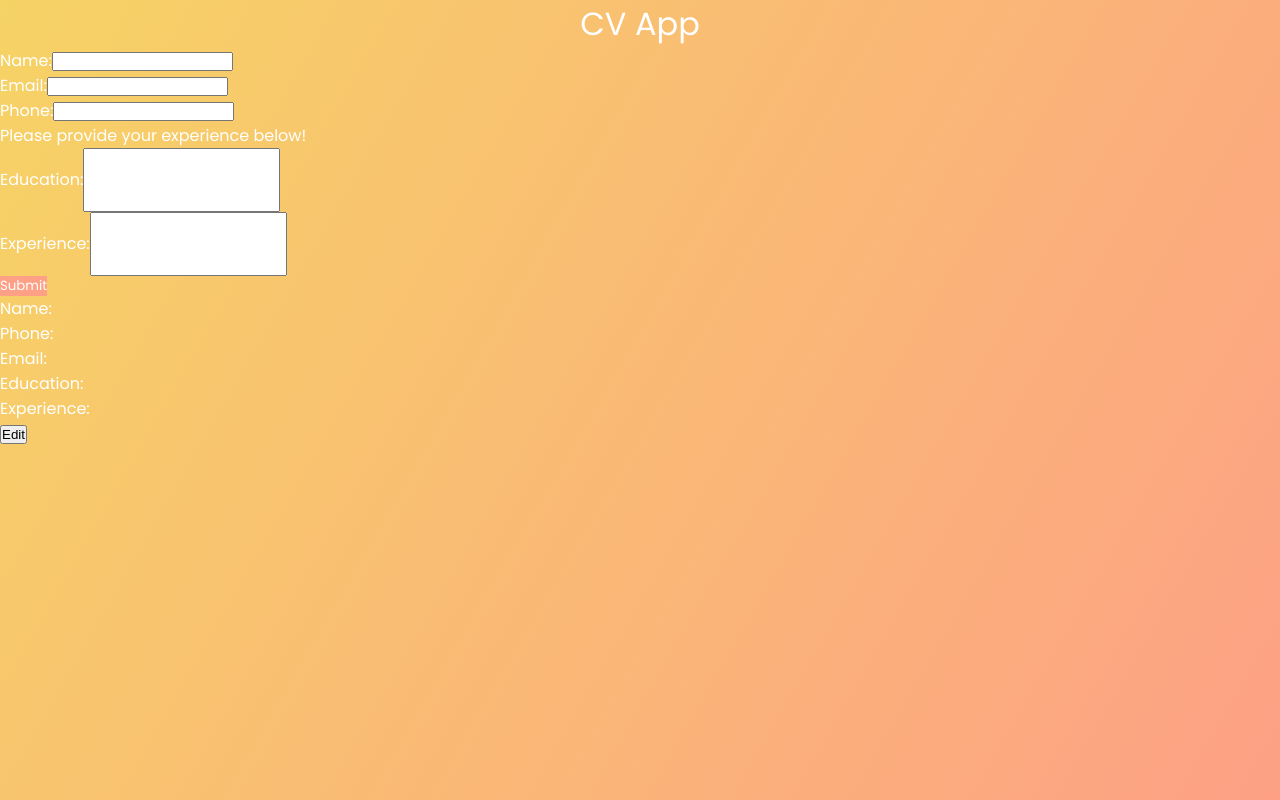
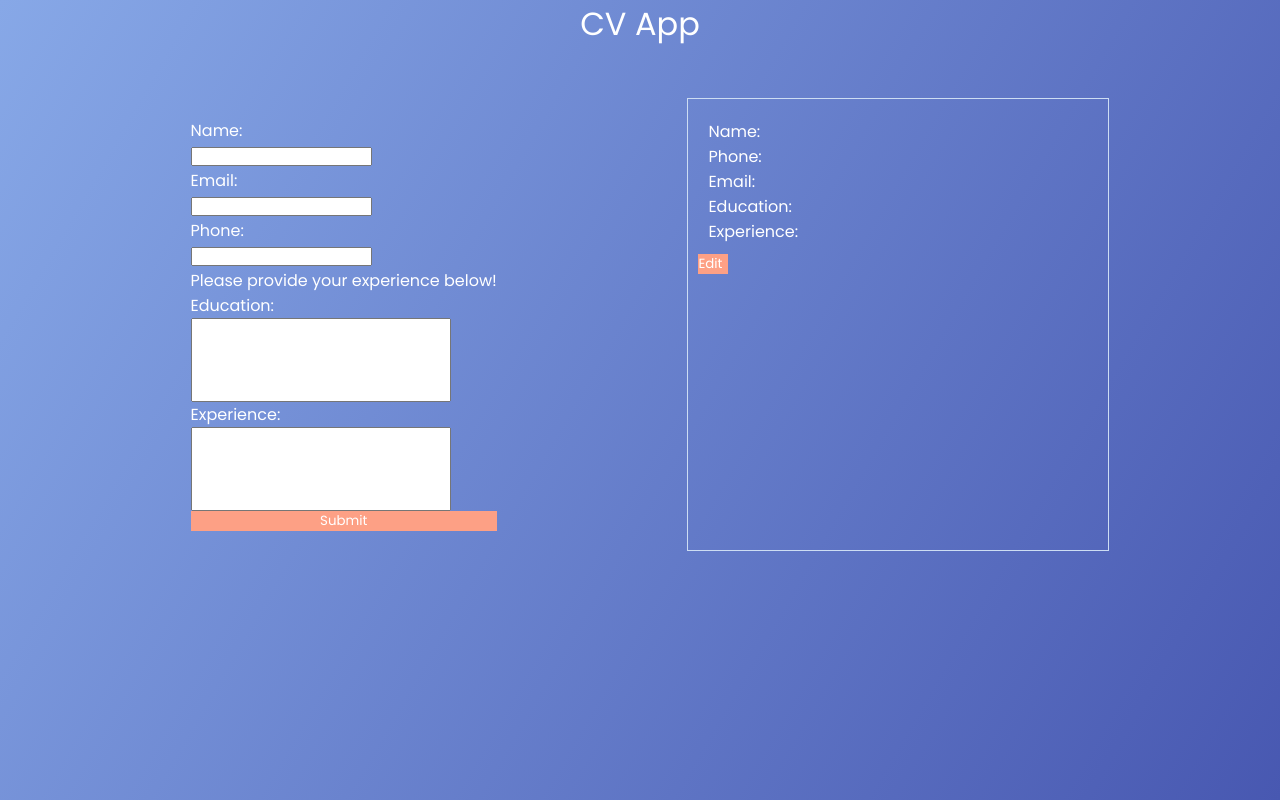
Before and after one commit to kaitlinswanson/cv-project, a React (Create React App) app: page / in a window 1280 px wide. Built offline with nearby package versions, Linux system fonts and the light colour scheme.

Commit message:
style changes

```diff
--- a/src/App.css
+++ b/src/App.css
@@ -2,49 +2,70 @@
 * {
   margin: 0;
   padding: 0;
-  box-sizing: border-box;
-}
-body {
-  background-image: linear-gradient(120deg, #f6d365 0%, #fda085 100%);
-  color: white;
-  font-family: "Poppins", sans-serif;
-  min-height: 100vh;
 }
 
 header {
   font-size: 2rem;
   display: flex;
   justify-content: center;
-  align-items: center;
+  margin-bottom: 50px;
 }
 
+body {
+  background-image: linear-gradient(120deg, #87a8e7 0%, #4858b1 100%);
+  color: white;
+  font-family: "Poppins", sans-serif;
+  min-height: 100vh;
+}
+
+.Elements {
+  display: flex;
+  justify-content: space-evenly;
+}
 
 form {
-  min-height: 20vh;
+  min-height: 50vh;
   display: flex;
-  justify-content: space-around;
-  align-items: baseline;
+  justify-content: flex-start;
   flex-direction: column;
+  align-content: center;
+  padding: 20px;
 }
 
 .education, .experience {
   min-height: 8vh;
+  width: 240px;
   padding: 8px;
 }
 
-.submit {
+.fullDisplay {
+  min-height: 30vh;
+  min-width: 50vh;
+  border: 1px solid rgb(205, 221, 243);
+  justify-content: baseline;
+  padding: 10px;
+}
+
+ .display {
+  display: flex;
+  justify-content: flex-start;
+  flex-direction: column;
+  padding: 10px;
+ }
+
+ .submit {
   color: white;
   font-family: "Poppins", sans-serif;
   background-color: #fda085;
   border: 0px;
 }
 
-.fullDisplay {
-  display: none;
-  min-height: 30vh;
-  border: 10px;
-  border-color: black;
+.edit {
+  color: white;
+  font-family: "Poppins", sans-serif;
+  background-color: #fda085;
+  border: 0px;
   display: flex;
-  flex-direction: column;
-
+  width: 30px;
+  height: 20px;
 }
--- a/src/App.js
+++ b/src/App.js
@@ -17,6 +17,7 @@ const [inputExperience, setInputExperience] = useState("");
   return (
     <div className="App">
     <header>CV App</header>
+    <div className="Elements">
     <InputForm
     inputName={inputName}
     setInputName={setInputName}
@@ -41,6 +42,7 @@ const [inputExperience, setInputExperience] = useState("");
     inputExperience={inputExperience}
     />
     </div>
+    </div>
   )
 }
 
--- a/src/components/DisplayForm.js
+++ b/src/components/DisplayForm.js
@@ -15,8 +15,8 @@ const DisplayForm = ({inputName, inputEmail, inputPhone, inputEducation, inputEx
             <div className="emailDisplay">Email:{inputEmail}</div>
             <div className="educationDisplay">Education:{inputEducation}</div>
             <div className="experienceDisplay">Experience:{inputExperience}</div>
-            <button onClick={editHandler} className="edit">Edit</button>
         </div>
+        <button onClick={editHandler} className="edit">Edit</button>
         </section>
     )
 }
--- a/src/components/InputForm.js
+++ b/src/components/InputForm.js
@@ -34,20 +34,20 @@ const InputForm = ({setInputName, inputName, setInputEmail, inputEmail, inputPho
 
     return (
         <form id="form">
-            <label>Name:
+            <label>Name: <br></br>
             <input value={inputName} onChange={inputNameHandler} className="name" type="text"></input>
             </label>
-            <label>Email:
+            <label>Email: <br></br>
             <input  value={inputEmail} onChange={inputEmailHandler} className="email"></input>
             </label>
-            <label>Phone:
+            <label>Phone: <br></br>
             <input value={inputPhone} onChange={inputPhoneHandler} className="phone"></input>
             </label>
             <div>Please provide your experience below! </div>
-            <label>Education:
+            <label>Education: <br></br>
             <input value={inputEducation} onChange={inputEducationHandler} className="education"></input>
             </label>
-            <label>Experience:
+            <label>Experience: <br></br>
             <input value={inputExperience} onChange={inputExperienceHandler} className="experience"></input>
             </label>
         <button onClick={submitHandler} className="submit" type="submit">Submit</button>
```
